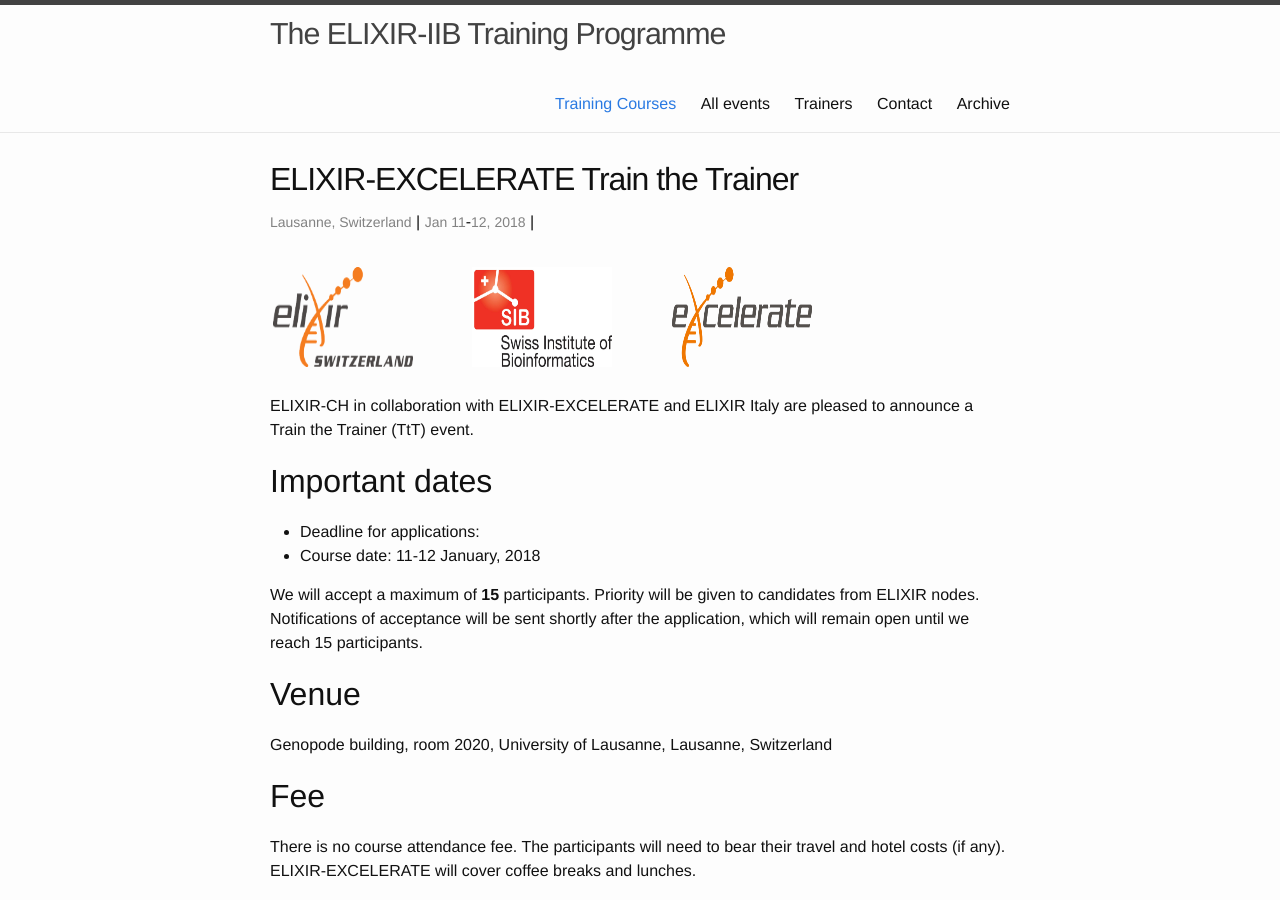
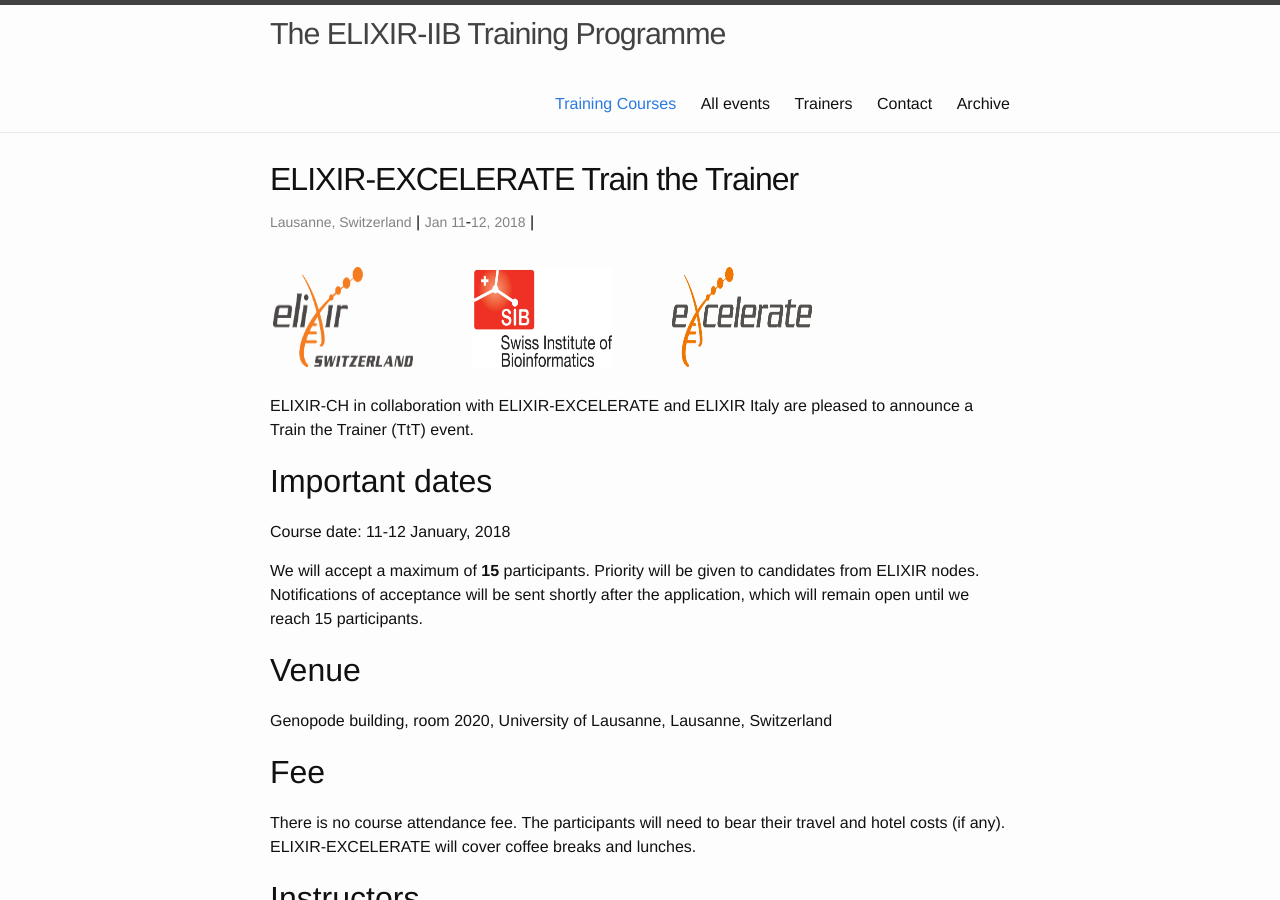
Before and after one commit to ELIXIR-IIB-training/website, a Jekyll site: the page built from _posts/2018-01-11-train-the-trainer-lausanne.md, in a window 1280 px wide and 900 px high. Built offline with Jekyll 4.4.1, drawn with Linux system fonts in a browser that asks for light colours.

```diff
--- a/_posts/2018-01-11-train-the-trainer-lausanne.md
+++ b/_posts/2018-01-11-train-the-trainer-lausanne.md
@@ -20,8 +20,7 @@ description: ELIXIR-CH in collaboration with ELIXIR-EXCELERATE and ELIXIR Italy
 ELIXIR-CH in collaboration with ELIXIR-EXCELERATE and ELIXIR Italy are pleased to announce a Train the Trainer (TtT) event.
 
 ## Important dates
-- Deadline for applications:
-- Course date: 11-12 January, 2018
+Course date: 11-12 January, 2018
 
 We will accept a maximum of **15** participants. Priority will be given to candidates from ELIXIR nodes. Notifications of acceptance will be sent shortly after the application, which will remain open until we reach 15 participants.
 
```
